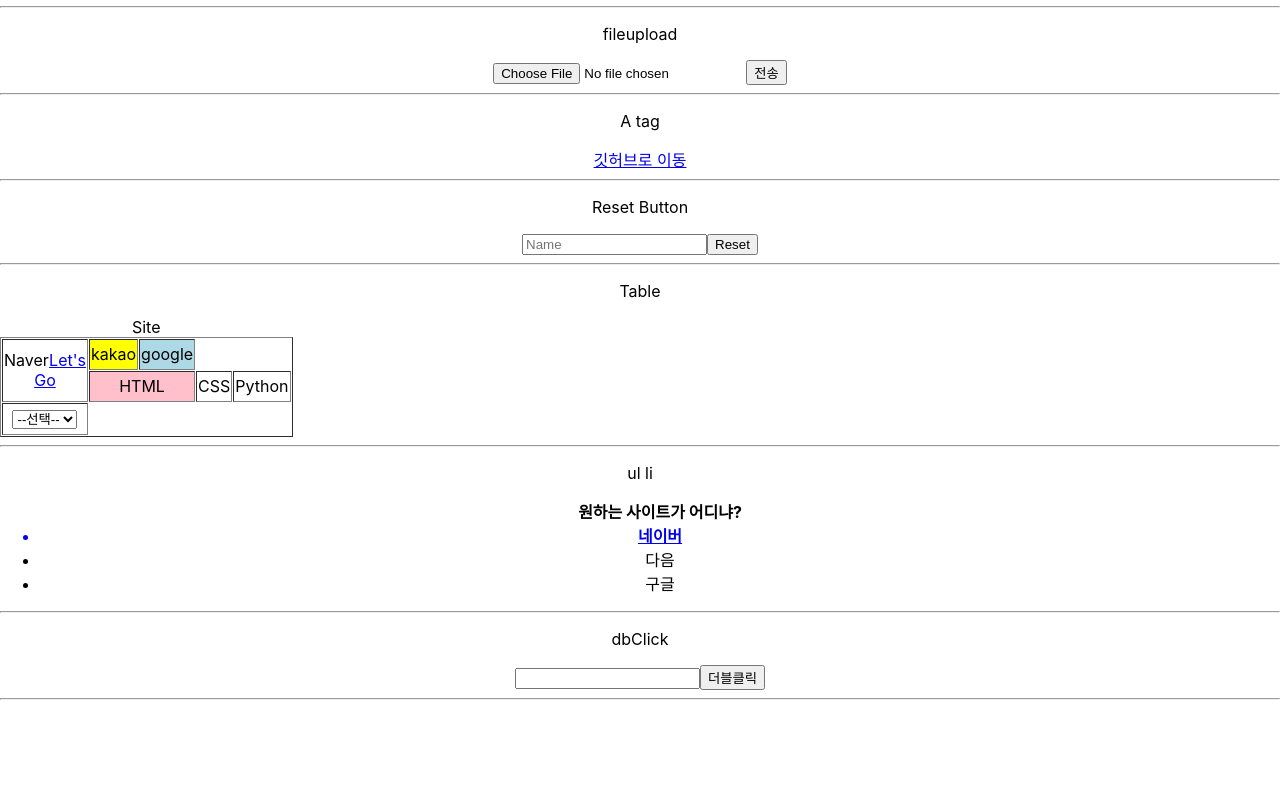
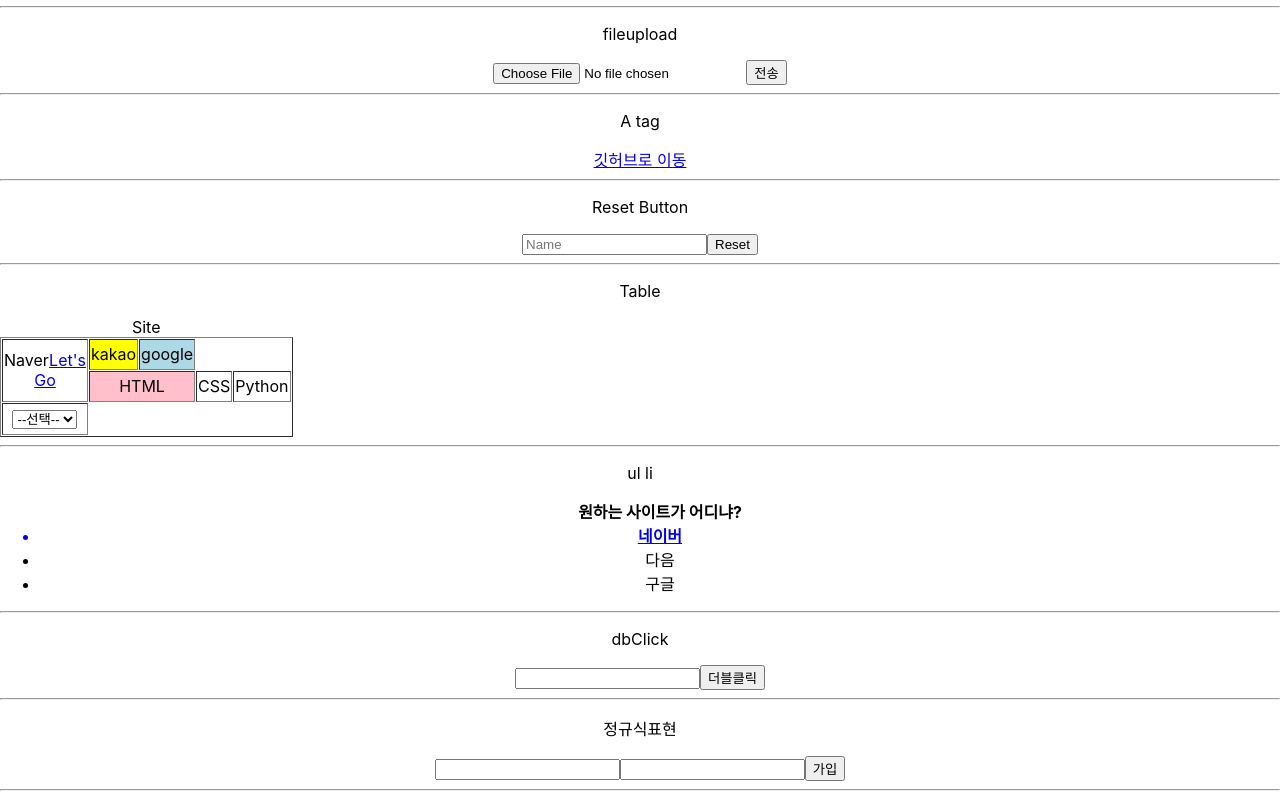
Before and after one commit to csy1597/React, a React (Create React App) app in the folder test2/: page / in a window 1280 px wide. Shown: the part 775-1574 px from the top of the page. Before the commit the page ends 1483 px from the top, so only its background shows below. Built offline with nearby package versions, Linux system fonts and the light colour scheme.

Commit message:
name,number

```diff
--- a/test2/src/App.js
+++ b/test2/src/App.js
@@ -22,6 +22,9 @@ function App() {
   const [table, setTable] = useState('');
   const siteList = ["--선택--", "네이버", "다음", "네이트", "구글"];
   const [click, setClick] = useState('');
+  const [userName, setUserName] = useState('');
+  const [inputNumber, setInputNumber] = useState('');
+
 
 
 
@@ -125,6 +128,24 @@ function App() {
     if(!click){
       alert('입력해주세요!');
     }
+  };
+  const userNameChange = (e) => {
+    console.log(userName);
+    const regexName = /^[a-z\b -]{0,30}$/
+    if(regexName.test(e.target.value)){
+      setUserName(e.target.value);
+    }
+  };
+  const inputNumberChange = (e) => {
+    console.log(inputNumber);
+    const regexNumber = /^[0-9\b -]{0,11}$/
+    if(regexNumber.test(e.target.value)){
+      setInputNumber(e.target.value);
+    }
+  };
+  const onSubmit = (e) => {
+    e.preventDefault();
+    console.log(userName, inputNumber);
   };
 
 
@@ -249,6 +270,13 @@ function App() {
       <input value={click} onChange={onDbClick} />
       <button onDoubleClick={onDbButton}>더블클릭</button>
       <hr/>
+      <p>정규식표현</p>
+      <form onSubmit={onSubmit}>
+        <input type="text" value={userName} onChange={userNameChange} />
+        <input type="text" value={inputNumber} onChange={inputNumberChange} />
+        <button type="submit">가입</button>
+      </form>
+      <hr/>
 
 
 
```
